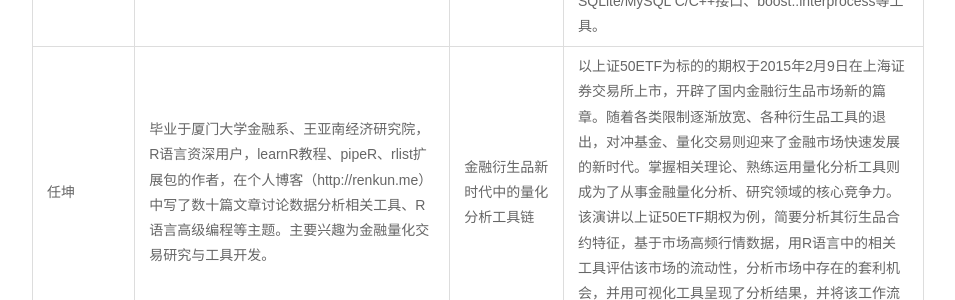
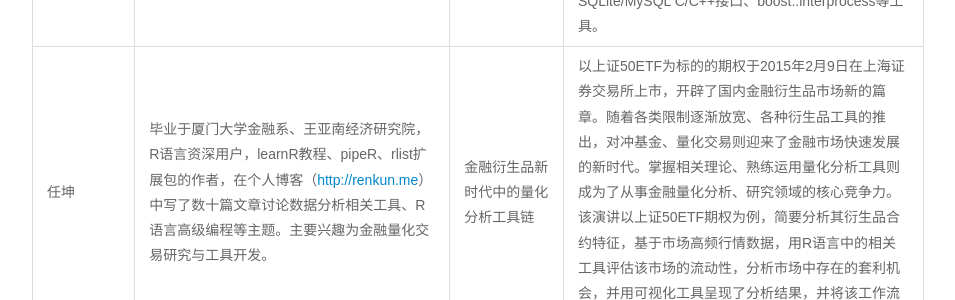
Before and after one commit to cosname/R-conference, a Jekyll site: the page built from lectures/index.md, in a window 1280 px wide and 900 px high, scrolled down 3578 px. Shown: the part 202-502 px from the top of the window, without its empty margins (8-963 px from the left). Built offline with Jekyll 4.4.1, drawn with Linux system fonts in a browser that asks for light colours; some of the changed text lies outside the part shown.

Commit message:
fix typo and make url

```diff
--- a/_includes/lectures/2015-beijing.html
+++ b/_includes/lectures/2015-beijing.html
@@ -148,9 +148,9 @@
 
 <tr>
     <td>任坤</td>
-    <td>毕业于厦门大学金融系、王亚南经济研究院，R语言资深用户，learnR教程、pipeR、rlist扩展包的作者，在个人博客（http://renkun.me）中写了数十篇文章讨论数据分析相关工具、R语言高级编程等主题。主要兴趣为金融量化交易研究与工具开发。</td>
+    <td>毕业于厦门大学金融系、王亚南经济研究院，R语言资深用户，learnR教程、pipeR、rlist扩展包的作者，在个人博客（<a href="http://renkun.me">http://renkun.me</a>）中写了数十篇文章讨论数据分析相关工具、R语言高级编程等主题。主要兴趣为金融量化交易研究与工具开发。</td>
     <td>金融衍生品新时代中的量化分析工具链</td>
-    <td>以上证50ETF为标的的期权于2015年2月9日在上海证券交易所上市，开辟了国内金融衍生品市场新的篇章。随着各类限制逐渐放宽、各种衍生品工具的退出，对冲基金、量化交易则迎来了金融市场快速发展的新时代。掌握相关理论、熟练运用量化分析工具则成为了从事金融量化分析、研究领域的核心竞争力。该演讲以上证50ETF期权为例，简要分析其衍生品合约特征，基于市场高频行情数据，用R语言中的相关工具评估该市场的流动性，分析市场中存在的套利机会，并用可视化工具呈现了分析结果，并将该工作流程整合为自动化的日度报告。</td>
+    <td>以上证50ETF为标的的期权于2015年2月9日在上海证券交易所上市，开辟了国内金融衍生品市场新的篇章。随着各类限制逐渐放宽、各种衍生品工具的推出，对冲基金、量化交易则迎来了金融市场快速发展的新时代。掌握相关理论、熟练运用量化分析工具则成为了从事金融量化分析、研究领域的核心竞争力。该演讲以上证50ETF期权为例，简要分析其衍生品合约特征，基于市场高频行情数据，用R语言中的相关工具评估该市场的流动性，分析市场中存在的套利机会，并用可视化工具呈现了分析结果，并将该工作流程整合为自动化的日度报告。</td>
 </tr>
 
 
```
